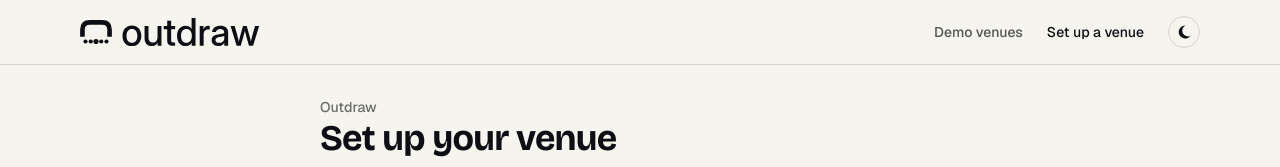
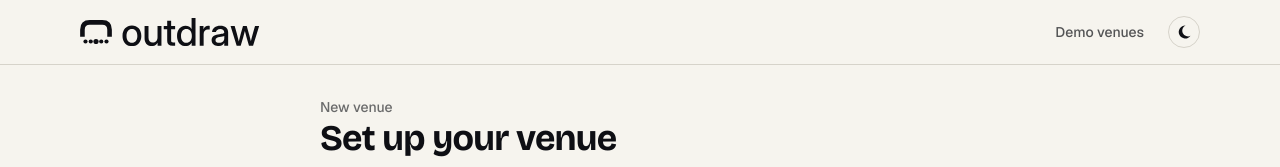
Before and after one commit to ivanmolto/outdraw, a Next.js app in the folder web/: page /venue/new in a window 1280 px wide. Shown: the top 167 px of the page. Built offline with nearby package versions, Linux system fonts and the light colour scheme.

Commit message:
fix(web): set-up page eyebrow names the page; its header link hides on that route

```diff
--- a/web/app/globals.css
+++ b/web/app/globals.css
@@ -108,6 +108,12 @@ body {
   display: var(--show-dark);
 }
 
+/* The header's "Set up a venue" link stays out of the set-up page itself. Pure CSS: a
+   pathname hook in the root layout would make every page's static shell dynamic. */
+body:has(main[data-route="setup"]) [data-setup-link] {
+  display: none;
+}
+
 /* Visible focus everywhere, in the ink of the theme. */
 :focus-visible {
   outline: 2px solid var(--ink);
--- a/web/app/layout.tsx
+++ b/web/app/layout.tsx
@@ -91,7 +91,12 @@ function Header() {
           >
             Demo venues
           </Link>
-          <Link href="/venue/new" className="text-sm font-medium whitespace-nowrap text-ink hover:underline">
+          {/* Hidden on the set-up page itself: globals.css, keyed on main[data-route]. */}
+          <Link
+            href="/venue/new"
+            data-setup-link
+            className="text-sm font-medium whitespace-nowrap text-ink hover:underline"
+          >
             Set up a venue
           </Link>
           <ThemeToggle />
--- a/web/app/venue/new/page.tsx
+++ b/web/app/venue/new/page.tsx
@@ -9,10 +9,10 @@ export const metadata: Metadata = {
 
 export default function NewVenuePage() {
   return (
-    <main className="flex-1 bg-paper text-ink">
+    <main data-route="setup" className="flex-1 bg-paper text-ink">
       <div className="mx-auto w-full max-w-2xl px-4 py-8">
         <header className="mb-8">
-          <p className="text-sm font-medium text-ink/60">Outdraw</p>
+          <p className="text-sm font-medium text-ink/60">New venue</p>
           <h1 className="mt-1 display text-3xl sm:text-4xl">Set up your venue</h1>
           <p className="mt-2 text-sm text-ink/70">
             Your room and the acts that drew. We match them in Qloo, you confirm, and Outdraw
```
